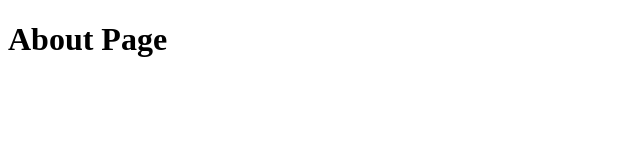
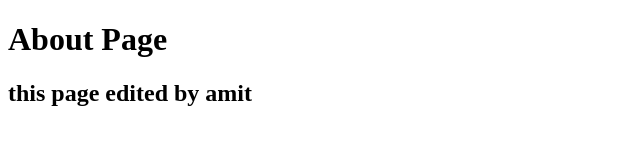
Before and after one commit to AmitMittel/Tuborg, a plain HTML site: page about.html in a window 1280 px wide. Shown: the whole page, without its empty margins (0-640 px from the left). Drawn offline with Linux system fonts and the light colour scheme.

Commit message:
this page edited by amit

```diff
--- a/about.html
+++ b/about.html
@@ -7,5 +7,6 @@
 </head>
 <body>
     <h1>About Page</h1>
+    <h2>this page edited by amit</h2>
 </body>
 </html>
```
